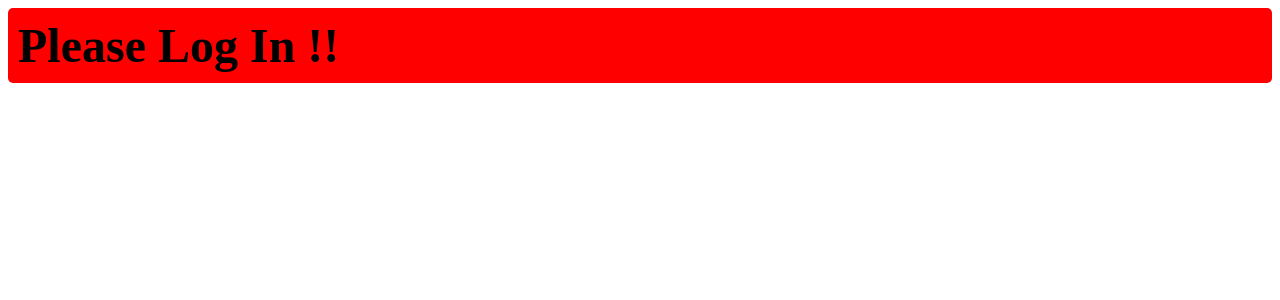
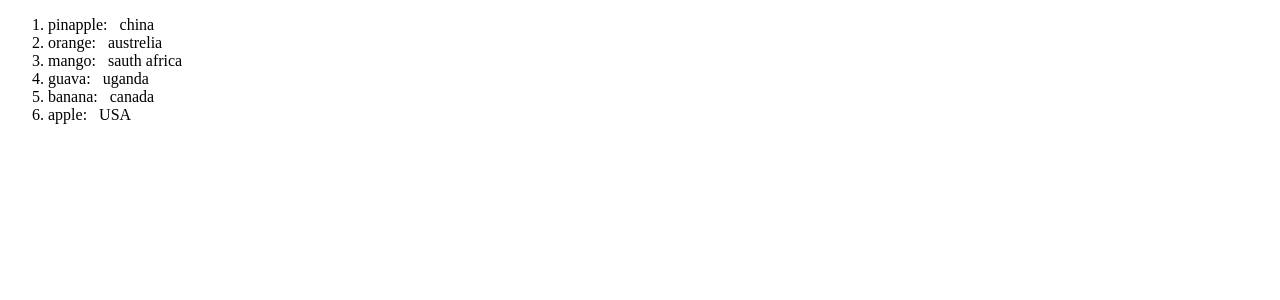
Before and after one commit to codeshrabon/Bro-Code-Use-of-React, a React (Vite) app in the folder Bro Code Expriment/my-expriment-project/: page / in a window 1280 px wide. Shown: the top 300 px of the page. Built offline with nearby package versions, Linux system fonts and the light colour scheme.

Commit message:
render list and sorting data

```diff
--- a/Bro Code Expriment/my-expriment-project/src/App.jsx
+++ b/Bro Code Expriment/my-expriment-project/src/App.jsx
@@ -4,6 +4,8 @@ import Food from './UseOfComponent/Food.jsx'
 import Card from './CardComponents/Card.jsx'
 import Student from './UseOfProps/Student.jsx'
 import UserGreeting from './UseOfGreeting/UserGreeting.jsx'
+import List from './Lists/List.jsx'
+import ListOfPack from './Lists/ListOfPack.jsx'
 
 function App() {
   return(
@@ -22,8 +24,12 @@ function App() {
       <Student name = "Andu Bandu"/> */}
 
       {/* Use of props in function */}
+        {/* Using conditional rendaring */}
+      {/* <UserGreeting isLoggedIn={false} userName = "user" /> */}
 
-      <UserGreeting isLoggedIn={false} userName = "Faysal" />
+      <List />
+      {/* Uses all sort of rendering from sort to keep the data align */}
+      {/* <ListOfPack /> */}
 
     </>
   )
--- /dev/null
+++ b/Bro Code Expriment/my-expriment-project/src/Lists/List.jsx
@@ -0,0 +1,20 @@
+function List(){
+    const fruits = [{id:10,name:"banana", buyer:"canada"},
+         {id:11,name:"apple" , buyer: "USA"},
+         {id:12,name :"mango", buyer: "sauth africa"},
+         {id:13,name :"orange", buyer: "austrelia"},
+         {id:14,name: "pinapple", buyer: "china"},
+         {id:15,name: "guava", buyer: "uganda"}]
+
+
+        /* To sort those data */
+        fruits.sort((a,b) => a.name.localeCompare(b.name)) /* in alphabetical order */
+        fruits.sort((a,b) => b.name.localeCompare(a.name)) /* in reverse alphabetical order */
+    const fruitItem = fruits.map(fruit => <li key={fruit.id}>{fruit.name}: &nbsp; {fruit.buyer}</li> );
+
+    return(
+        <ol>{fruitItem}</ol>
+    );
+}
+
+export default List
--- /dev/null
+++ b/Bro Code Expriment/my-expriment-project/src/Lists/ListOfPack.jsx
@@ -0,0 +1,17 @@
+function ListOfPack(){
+
+    const listOfFruits = [{id: 1,name : "mango", calories: 50},
+                            {id: 2,name :"guava", calories: 30},
+                            {id: 3,name :"pinapple", calories: 52},
+                            {id: 4,name :"apple", calories: 110},
+                            {id: 5,name :"jack fruit", calories: 239},
+                            {id: 6,name :"banana", calories: 34},
+                            {id: 7,name :"papaya", calories: 67}]
+    listOfFruits.sort((a,b) => a.name.localeCompare(b.name));
+    const fruitList = listOfFruits.map(fruit => <li key= {fruit.id}>{fruit.name}: &nbsp; <b>{fruit.calories}</b></li>);
+
+    return (<ol>{fruitList}</ol>);
+
+}
+
+export default ListOfPack
--- a/Bro Code Expriment/my-expriment-project/src/UseOfGreeting/UserGreeting.jsx
+++ b/Bro Code Expriment/my-expriment-project/src/UseOfGreeting/UserGreeting.jsx
@@ -1,4 +1,4 @@
-
+import PropTypes from "prop-types";
 
 function UserGreeting(props){
    /*  if(props.isLoggedIn){
@@ -33,4 +33,14 @@ function UserGreeting(props){
     ); */
 }
 
+UserGreeting.propTypes = {
+    isLoggedIn: PropTypes.bool,
+    userName: PropTypes.string,
+}
+
+UserGreeting.defaultProps ={
+    isLoggedIn: false,
+    userName: "Guest"
+}
+
 export default UserGreeting
```
